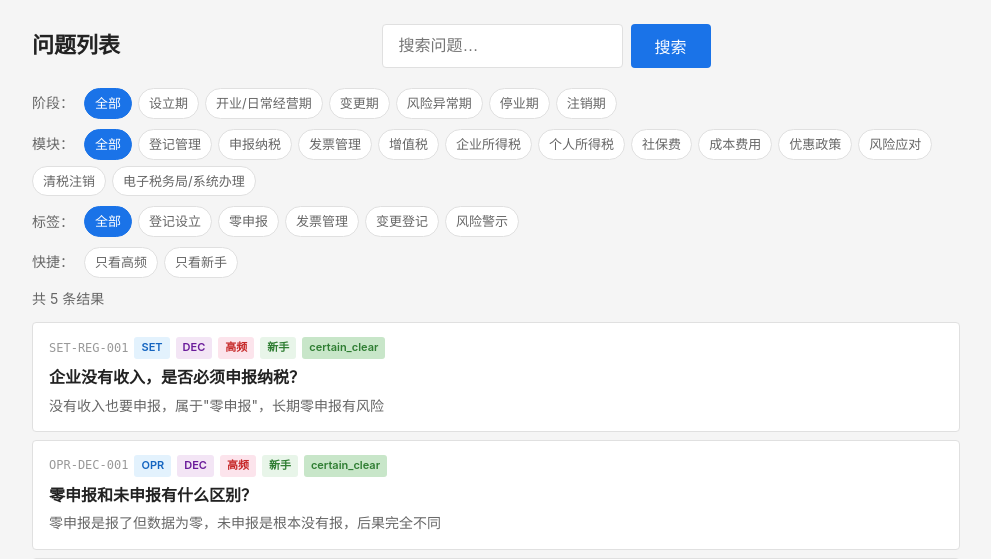
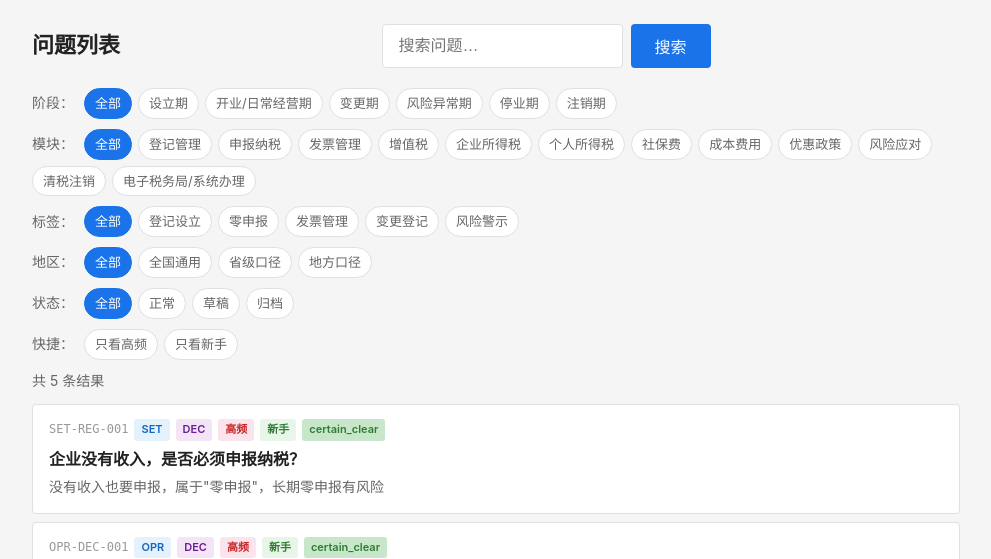
Before and after one commit to 1076825449/Knowledge-Library, a Flask app: page /questions in a window 1280 px wide. Shown: the part 57-616 px from the top of the page, without its empty margins (144-1135 px from the left). Run offline with Flask 3, Linux system fonts and the light colour scheme; data comes from the database, SQL or seed files in the repository.

Commit message:
feat: Phase 5 - 支持按地区(scope_level)和状态(status)筛选问题列表

```diff
--- a/backend/app.py
+++ b/backend/app.py
@@ -55,19 +55,24 @@ def create_app():
             page=page, page_size=page_size,
             hf=request.args.get('hf'),
             newbie=request.args.get('newbie'),
-            keyword=request.args.get('keyword')
+            keyword=request.args.get('keyword'),
+            region=request.args.get('region'),
+            status=request.args.get('status')
         )
         stages = svc.get_stages()
         modules = svc.get_modules()
         all_tags = svc.get_all_tags()
         keyword = request.args.get('keyword', '')
+        current_region = request.args.get('region', '')
+        current_status = request.args.get('status', '')
 
         return render_template('questions.html',
                                stages=stages, modules=modules, all_tags=all_tags,
                                questions=result['questions'], total=result['total'],
                                page=page, page_size=page_size,
                                current_stage=stage, current_module=module, current_tag=tag,
-                               keyword=keyword)
+                               keyword=keyword,
+                               current_region=current_region, current_status=current_status)
 
     @app.route('/question/<question_code>')
     def question_detail(question_code):
--- a/backend/services/question_service.py
+++ b/backend/services/question_service.py
@@ -30,10 +30,14 @@ class QuestionService:
         return rows[0] if rows else None
 
     # ---------- 问题列表 ----------
-    def list_questions(self, stage=None, module=None, tag=None, page=1, page_size=20, hf=None, newbie=None, keyword=None):
+    def list_questions(self, stage=None, module=None, tag=None, page=1, page_size=20, hf=None, newbie=None, keyword=None, region=None, status=None):
         offset = (page - 1) * page_size
-        conditions = ["q.status = 'active'"]
-        params = []
+        if status:
+            conditions = ["q.status = ?"]
+            params = [status]
+        else:
+            conditions = ["q.status = 'active'"]
+            params = []
 
         if stage:
             conditions.append("q.stage_code = ?")
@@ -60,6 +64,12 @@ class QuestionService:
                 (q.question_title LIKE ? OR q.keywords LIKE ? OR q.one_line_answer LIKE ?)
             """)
             params.extend([pattern, pattern, pattern])
+        if region:
+            conditions.append("q.scope_level = ?")
+            params.append(region)
+        if status:
+            conditions.append("q.status = ?")
+            params.append(status)
 
         where_clause = " AND ".join(conditions)
 
--- a/frontend/templates/questions.html
+++ b/frontend/templates/questions.html
@@ -43,11 +43,39 @@
 {% endif %}
 {% endif %}
 
+{# ========== 适用范围筛选 ========== #}
+<div class="filters">
+    <span class="filter-label">地区：</span>
+    <a href="/questions?{% if current_stage %}stage={{ current_stage }}&{% endif %}{% if current_module %}module={{ current_module }}&{% endif %}{% if current_tag %}tag={{ current_tag }}&{% endif %}{% if keyword %}keyword={{ keyword }}&{% endif %}{% if request.args.get('hf') %}hf=1&{% endif %}{% if request.args.get('newbie') %}newbie=1&{% endif %}{% if current_status %}status={{ current_status }}&{% endif %}region="
+           class="filter-chip {% if not current_region %}active{% endif %}">全部</a>
+    <a href="/questions?{% if current_stage %}stage={{ current_stage }}&{% endif %}{% if current_module %}module={{ current_module }}&{% endif %}{% if current_tag %}tag={{ current_tag }}&{% endif %}{% if keyword %}keyword={{ keyword }}&{% endif %}{% if request.args.get('hf') %}hf=1&{% endif %}{% if request.args.get('newbie') %}newbie=1&{% endif %}{% if current_status %}status={{ current_status }}&{% endif %}region=national"
+           class="filter-chip {% if current_region == 'national' %}active{% endif %}">全国通用</a>
+    <a href="/questions?{% if current_stage %}stage={{ current_stage }}&{% endif %}{% if current_module %}module={{ current_module }}&{% endif %}{% if current_tag %}tag={{ current_tag }}&{% endif %}{% if keyword %}keyword={{ keyword }}&{% endif %}{% if request.args.get('hf') %}hf=1&{% endif %}{% if request.args.get('newbie') %}newbie=1&{% endif %}{% if current_status %}status={{ current_status }}&{% endif %}region=provincial"
+           class="filter-chip {% if current_region == 'provincial' %}active{% endif %}">省级口径</a>
+    <a href="/questions?{% if current_stage %}stage={{ current_stage }}&{% endif %}{% if current_module %}module={{ current_module }}&{% endif %}{% if current_tag %}tag={{ current_tag }}&{% endif %}{% if keyword %}keyword={{ keyword }}&{% endif %}{% if request.args.get('hf') %}hf=1&{% endif %}{% if request.args.get('newbie') %}newbie=1&{% endif %}{% if current_status %}status={{ current_status }}&{% endif %}region=local"
+           class="filter-chip {% if current_region == 'local' %}active{% endif %}">地方口径</a>
+</div>
+
+{# ========== 状态筛选 ========== #}
+<div class="filters">
+    <span class="filter-label">状态：</span>
+    <a href="/questions?{% if current_stage %}stage={{ current_stage }}&{% endif %}{% if current_module %}module={{ current_module }}&{% endif %}{% if current_tag %}tag={{ current_tag }}&{% endif %}{% if keyword %}keyword={{ keyword }}&{% endif %}{% if request.args.get('hf') %}hf=1&{% endif %}{% if request.args.get('newbie') %}newbie=1&{% endif %}{% if current_region %}region={{ current_region }}&{% endif %}status="
+           class="filter-chip {% if not current_status %}active{% endif %}">全部</a>
+    <a href="/questions?{% if current_stage %}stage={{ current_stage }}&{% endif %}{% if current_module %}module={{ current_module }}&{% endif %}{% if current_tag %}tag={{ current_tag }}&{% endif %}{% if keyword %}keyword={{ keyword }}&{% endif %}{% if request.args.get('hf') %}hf=1&{% endif %}{% if request.args.get('newbie') %}newbie=1&{% endif %}{% if current_region %}region={{ current_region }}&{% endif %}status=active"
+           class="filter-chip {% if current_status == 'active' %}active{% endif %}">正常</a>
+    <a href="/questions?{% if current_stage %}stage={{ current_stage }}&{% endif %}{% if current_module %}module={{ current_module }}&{% endif %}{% if current_tag %}tag={{ current_tag }}&{% endif %}{% if keyword %}keyword={{ keyword }}&{% endif %}{% if request.args.get('hf') %}hf=1&{% endif %}{% if request.args.get('newbie') %}newbie=1&{% endif %}{% if current_region %}region={{ current_region }}&{% endif %}status=draft"
+           class="filter-chip {% if current_status == 'draft' %}active{% endif %}">草稿</a>
+    <a href="/questions?{% if current_stage %}stage={{ current_stage }}&{% endif %}{% if current_module %}module={{ current_module }}&{% endif %}{% if current_tag %}tag={{ current_tag }}&{% endif %}{% if keyword %}keyword={{ keyword }}&{% endif %}{% if request.args.get('hf') %}hf=1&{% endif %}{% if request.args.get('newbie') %}newbie=1&{% endif %}{% if current_region %}region={{ current_region }}&{% endif %}status=archived"
+           class="filter-chip {% if current_status == 'archived' %}active{% endif %}">归档</a>
+</div>
+
 {# ========== 快捷筛选 ========== #}
 <div class="filters filters-quick">
     <span class="filter-label">快捷：</span>
-    <a href="/questions?hf=1{% if current_stage %}&stage={{ current_stage }}{% endif %}{% if current_module %}&module={{ current_module }}{% endif %}{% if keyword %}&keyword={{ keyword }}{% endif %}" class="filter-chip {% if request.args.get('hf') == '1' %}active{% endif %}">只看高频</a>
-    <a href="/questions?newbie=1{% if current_stage %}&stage={{ current_stage }}{% endif %}{% if current_module %}&module={{ current_module }}{% endif %}{% if keyword %}&keyword={{ keyword }}{% endif %}" class="filter-chip {% if request.args.get('newbie') == '1' %}active{% endif %}">只看新手</a>
+    <a href="/questions?hf=1{% if current_stage %}&stage={{ current_stage }}{% endif %}{% if current_module %}&module={{ current_module }}{% endif %}{% if current_region %}&region={{ current_region }}{% endif %}{% if current_status %}&status={{ current_status }}{% endif %}{% if keyword %}&keyword={{ keyword }}{% endif %}"
+       class="filter-chip {% if request.args.get('hf') == '1' %}active{% endif %}">只看高频</a>
+    <a href="/questions?newbie=1{% if current_stage %}&stage={{ current_stage }}{% endif %}{% if current_module %}&module={{ current_module }}{% endif %}{% if current_region %}&region={{ current_region }}{% endif %}{% if current_status %}&status={{ current_status }}{% endif %}{% if keyword %}&keyword={{ keyword }}{% endif %}"
+       class="filter-chip {% if request.args.get('newbie') == '1' %}active{% endif %}">只看新手</a>
 </div>
 
 {# ========== 列表 ========== #}
@@ -81,11 +109,11 @@
 {% set total_pages = ((total - 1) // page_size) + 1 %}
 <div class="pagination">
     {% if page > 1 %}
-    <a href="?page={{ page-1 }}&stage={{ current_stage or '' }}&module={{ current_module or '' }}&tag={{ current_tag or '' }}&keyword={{ keyword }}" class="page-btn">上一页</a>
+    <a href="?page={{ page-1 }}&stage={{ current_stage or '' }}&module={{ current_module or '' }}&tag={{ current_tag or '' }}&keyword={{ keyword }}&region={{ current_region }}&status={{ current_status }}" class="page-btn">上一页</a>
     {% endif %}
     <span class="page-info">第 {{ page }} / {{ total_pages }} 页</span>
     {% if page * page_size < total %}
-    <a href="?page={{ page+1 }}&stage={{ current_stage or '' }}&module={{ current_module or '' }}&tag={{ current_tag or '' }}&keyword={{ keyword }}" class="page-btn">下一页</a>
+    <a href="?page={{ page+1 }}&stage={{ current_stage or '' }}&module={{ current_module or '' }}&tag={{ current_tag or '' }}&keyword={{ keyword }}&region={{ current_region }}&status={{ current_status }}" class="page-btn">下一页</a>
     {% endif %}
 </div>
 {% endif %}
```
